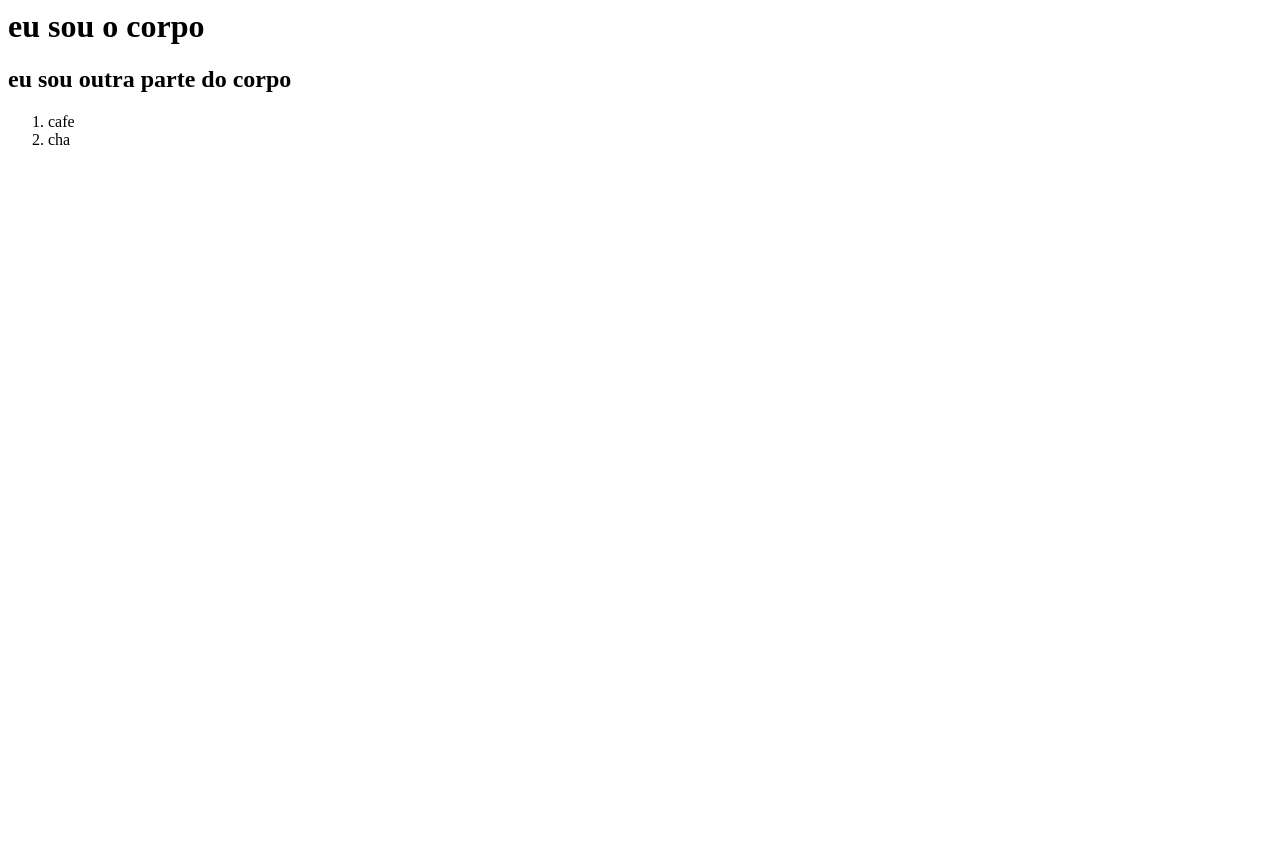
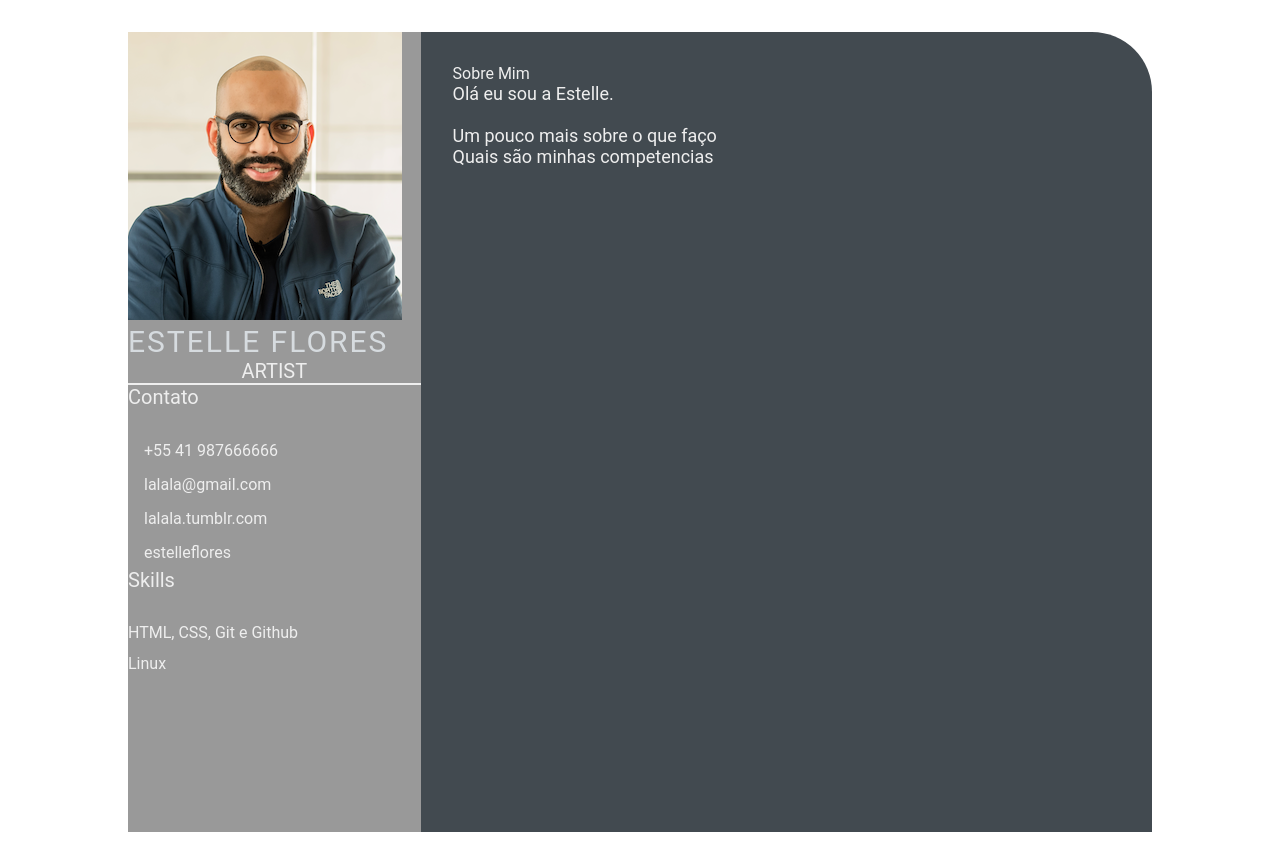
Before and after one commit to estelleflores/estelleflores.github.io, a plain HTML site: page index.html in a window 1280 px wide. Before the commit the page ends 800 px from the top, so only its background shows below. Drawn offline with Linux system fonts and the light colour scheme.

Commit message:
Day 02 - Added Resume Contents (#2)
* novas

* changes

* change

* resume contents change

```diff
--- a/index.html
+++ b/index.html
@@ -1,13 +1,54 @@
-<html>
-    <head>
-        <title>Ola eu sou a cabeça</title>
-    </head>
-    <body>
-        <h1>eu sou o corpo</h1>
-        <h2>eu sou outra parte do corpo</h2>
-    </body>
-    <ol>
-        <li>cafe</li>
-        <li>cha</li>
-    </ol>
+<!DOCTYPE html>
+<html lang="en">
+<head>
+    <meta charset="UTF-8">
+    <meta http-equiv="X-UA-Compatible" content="IE=edge">
+    <meta name="viewport" content="width=device-width, initial-scale=1.0">
+    <title>Estelle Flores CV</title>
+
+    <link rel="stylesheet" href="style.css">
+
+</head>
+<body>
+    <main class="resume-contents">
+        <section class="left-section">
+            <section class="left-section-content">
+                <div class="profile">
+                    <img class="profile-img" src="img/profile-image.jpeg" alt="Profile image">
+                    <p class="name">Estelle Flores</p>
+                    <p class="profession">Artist</p>
+                </div>
+                <div class="contact-info">
+                    <p class="left-title">Contato</p>
+                    <ul>
+                        <li><i class="fa fa-phone"></i>+55 41 987666666</li>
+                        <li><i class="fa fa-envelope"></i>lalala@gmail.com</li>
+                        <li><i class="fa fa-globe"></i>lalala.tumblr.com</li>
+                        <li><i class="fa fa-github"></i>estelleflores</li>
+                    </ul>
+                </div>
+                <div class="skills">
+                    <p class="left-title">Skills</p>
+                    <ul>
+                        <li><p>HTML, CSS, Git e Github</p></li>
+                        <li><p>Linux</p></li>
+                    </ul>
+                </div>
+            </section>
+        </section>
+        <section class="right-section">
+            <div class="right-section-contents">
+                <section class="about gap">
+                    <div class="right-title">Sobre Mim</div>
+                    <p class="about-me-contents">
+                        Olá eu sou a Estelle.<br>
+                        <br>Um pouco mais sobre o que faço
+                        <br> Quais são minhas competencias
+                    </p>
+
+                </section>
+            </div>
+        </section>
+    </main>
+</body>
 </html>
--- /dev/null
+++ b/style.css
@@ -0,0 +1,103 @@
+* {
+    margin: 0;
+    padding: 0;
+    box-sizing: border-box;
+    list-style: none;
+    font-family: 'Roboto', sans-serif;
+}
+
+.resume-contents {
+    min-height: 100vh;
+    width: 80%;
+    margin: 2rem auto;
+    display: grid;
+    grid-template-columns: repeat(7, 1fr);
+}
+
+.left-section {
+    grid-column: span 2;
+    height: 100%;
+    background-color: #999999;
+}
+
+.right-section {
+    grid-column: span 5;
+    height: 100%;
+    background-color: #424a50;
+    border-radius: 0px 60px 0px 0px;
+}
+
+.left-section-contents{
+    padding: 2rem 2rem;
+}
+
+.profile {
+    width: 100%;
+    border-bottom: 2px solid #eeeeee;
+}
+
+.profile .profile-image {
+    width: 100%;
+    border-radius: 100%;
+}
+
+.name {
+    color: #D6DBDF;
+    font-size: 30px;
+    letter-spacing: 2px;
+    text-transform: uppercase;
+}
+
+.profession {
+    color: #eeeeee;
+    font-size: 20px;
+    text-transform: uppercase;
+    text-align: center;
+}
+
+/* .contact-info { border-bottom: 2px solid #1B2631; } */
+.left-title {
+    color: #eeeeee;
+    font-size: 20px;
+}
+
+.contact-info ul {
+    padding-top: 1.5rem;
+}
+
+.contact-info ul li,
+.references ul li {
+    padding: .4rem 0;
+    color: #eeeeee;
+}
+
+.contact-info ul li i,
+.references ul li i {
+    padding-right: 1rem;
+    font-size: 18px;
+    color: #eeeeee;
+}
+
+.skills ul {
+    padding-top: 1.5rem;
+}
+.skills ul li p {
+    padding: .4rem 0;
+    color: #eeeeee;
+}
+
+.right-section-contents {
+    padding: 2rem 2rem;
+}
+
+.right-title {
+    color: #eeeeee;
+}
+
+.gap {
+    padding-bottom: 2rem;
+}
+.about-me-contents {
+    font-size: 18px;
+    color: #eeeeee;
+}
```
Also changed, not shown: img/profile-image.jpeg (added).
